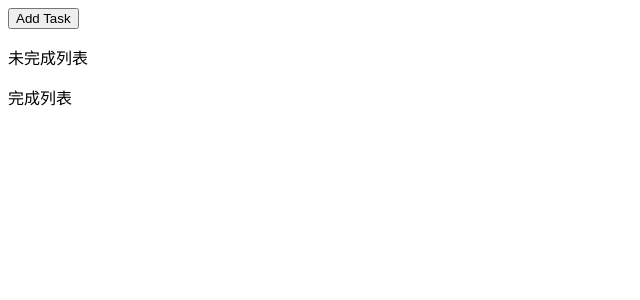
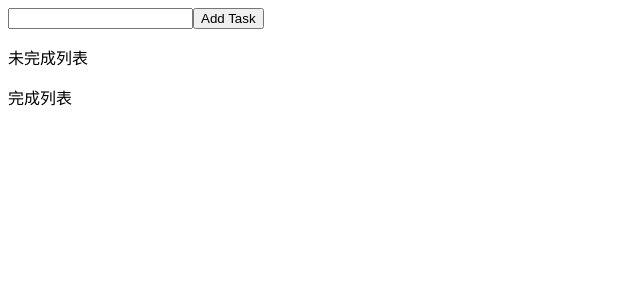
Before and after one commit to xsg22/vite-template-react-ts, a React (Vite) app: page / in a window 1280 px wide. Shown: the top 300 px of the page, without its empty margins (0-640 px from the left). Built offline with nearby package versions, Linux system fonts and the light colour scheme; a web font is replaced by a local one.

Commit message:
add TodoAdd component

```diff
--- /dev/null
+++ b/src/TodoAdd.tsx
@@ -0,0 +1,22 @@
+import * as React from 'react';
+
+
+export default function TodoAdd({addTask}) {
+    const [value, setValue] = React.useState('');
+
+    const handlerAddTask = () => {
+        addTask(value);
+        setValue('');
+    };
+
+    const handlerOnChange = (e) => {
+        setValue(e.target.value);
+    };
+
+    return (
+        <div>
+            <input type="text" onChange={handlerOnChange} value={value} />
+            <button onClick={handlerAddTask}>Add Task</button>
+        </div>
+    );
+}
--- a/src/TodoList.tsx
+++ b/src/TodoList.tsx
@@ -1,16 +1,18 @@
 import * as React from 'react';
 import {useCallback} from "react";
 import TodoListItem from './TodoListItem';
+import TodoAdd from "./TodoAdd";
+import './TodoList.css';
 
 
 
 export default function TodoList() {
     const [todos, setTodos] = React.useState([])
 
-    const addTask = () => {
+    const addTask = (text) => {
         const nextId = todos.length > 0 ? todos[todos.length - 1].id + 1 : 1;
-        console.log('list add after', [...todos, {id: nextId, text: '', isCompleted: false}])
-        setTodos([...todos, {id: nextId, text: '', isCompleted: false}]);
+        console.log('list add after', [...todos, {id: nextId, text: text, isCompleted: false}])
+        setTodos([...todos, {id: nextId, text: text, isCompleted: false}]);
     }
 
     const deleteTask = id => {
@@ -26,32 +28,32 @@ export default function TodoList() {
 
     return (
         <>
-            <button onClick={addTask}>Add Task</button>
+            <TodoAdd addTask={addTask} />
             <div>
                 <p>未完成列表</p>
                 {todos.filter(todo => !todo.isCompleted)
-                    .map(todo => (<ul className="taskList">
+                    .map(todo => (<li className="taskUncompletedList" key={todo.id}>
                             <TodoListItem
                                 key={todo.id}
                                 task={todo}
                                 onDelete={deleteTask}
                                 onChange={handlerTaskUpdate}
                             />
-                        </ul>)
+                        </li>)
                     )}
             </div>
 
             <div>
                 <p>完成列表</p>
                 {todos.filter(todo => todo.isCompleted)
-                    .map(todo => (<ul style={{display: 'flex', alignItems: 'flex-start'}}>
+                    .map(todo => (<li className="taskCompletedList" key={todo.id}>
                             <TodoListItem
                                 key={todo.id}
                                 task={todo}
                                 onDelete={deleteTask}
                                 onChange={handlerTaskUpdate}
                             />
-                        </ul>)
+                        </li>)
                     )}
             </div>
         </>
--- a/src/TodoListItem.tsx
+++ b/src/TodoListItem.tsx
@@ -4,7 +4,7 @@ import {useCallback} from "react";
 
 export default function TodoListItem({task, onChange, onDelete}) {
     const [value, setValue] = React.useState(task.text);
-    const [editing, setEditing] = React.useState(true);
+    const [editing, setEditing] = React.useState(false);
 
     const itemId = task.id;
 
--- /dev/null
+++ b/src/todolist.css
@@ -0,0 +1,9 @@
+.taskUncompletedList {
+    display: flex;
+    align-items: flex-start;
+}
+
+.taskCompletedList {
+    display: flex;
+    align-items: flex-start;
+}
```
